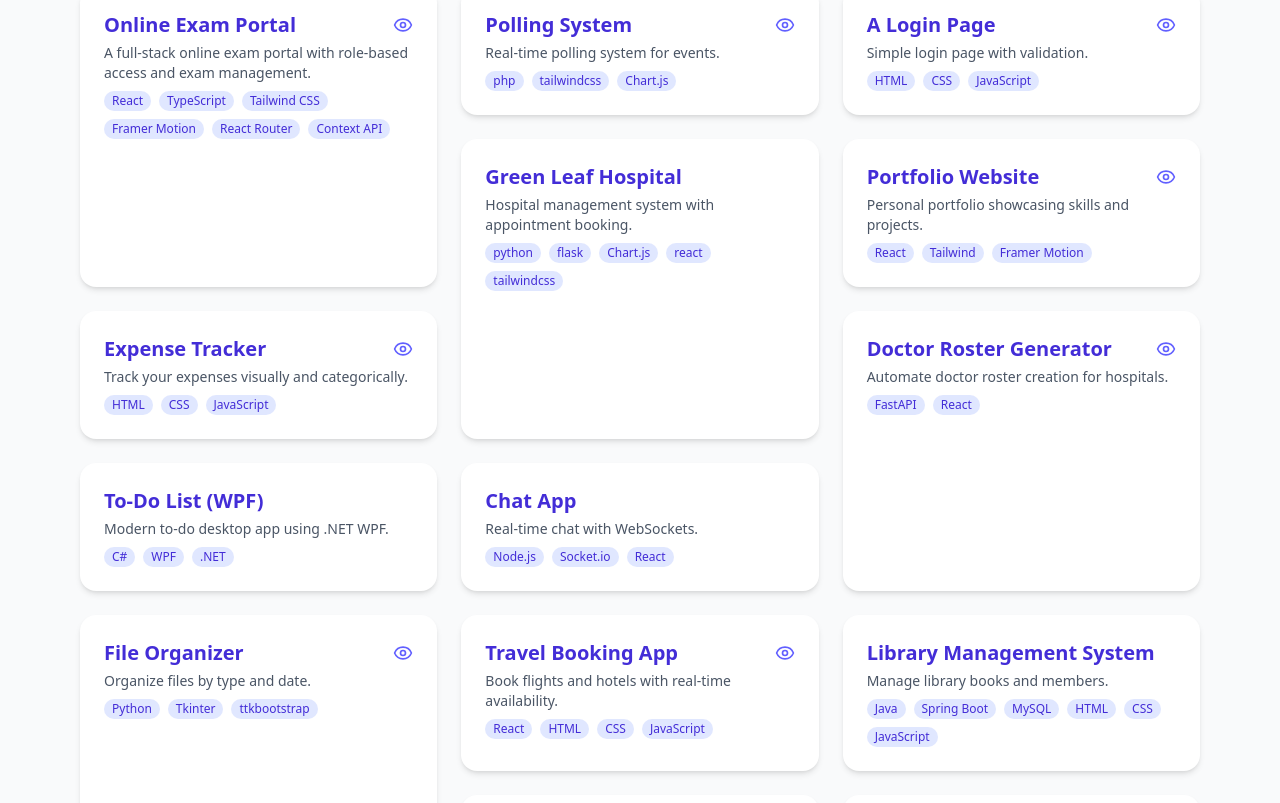
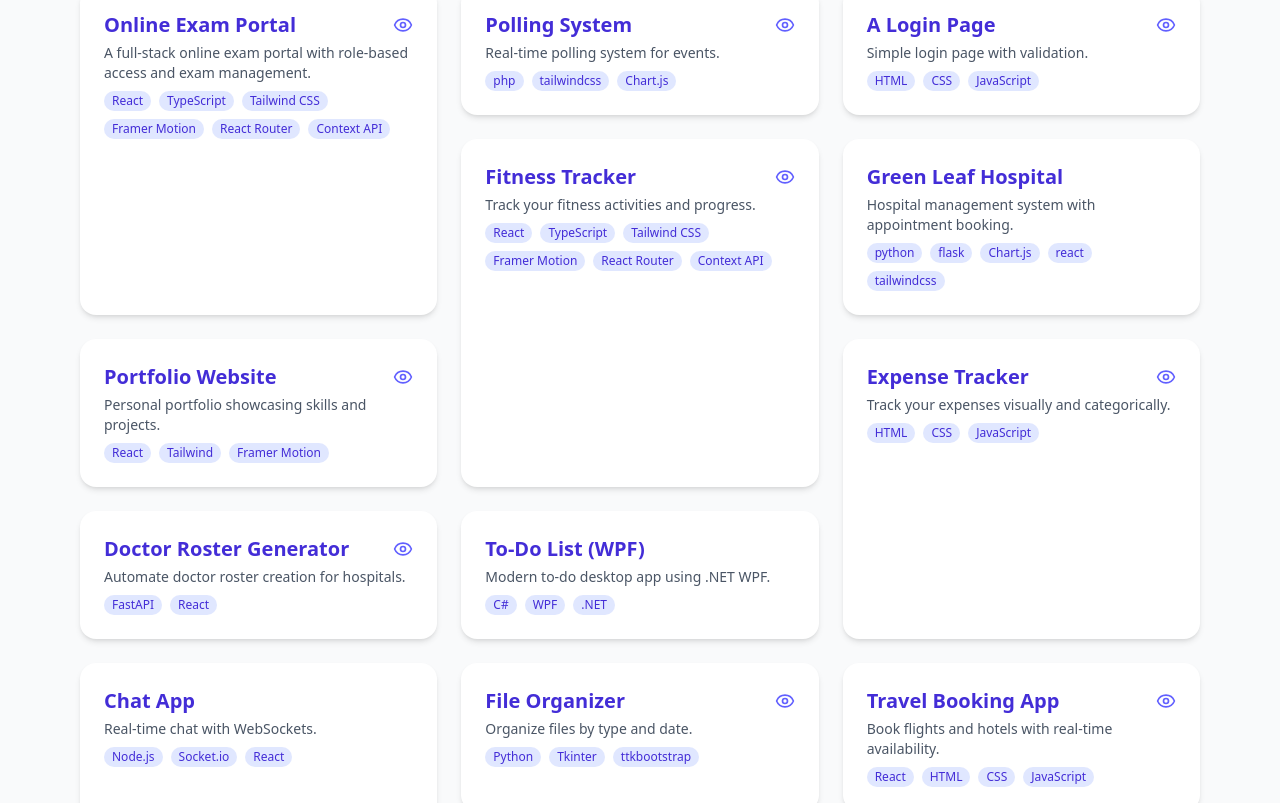
Before and after one commit to Aqueel-i/Aqueel-Ishak-Portfolio, a React (Vite) app: page / in a window 1280 px wide. Shown: the part 1357-2160 px from the top of the page. Built offline with nearby package versions, Linux system fonts and the light colour scheme.

Commit message:
Project Update

```diff
--- a/src/pages/Projects.jsx
+++ b/src/pages/Projects.jsx
@@ -30,6 +30,15 @@ const allProjects = [
     details: "A simple login page with validation and error messages...",
     link: "https://github.com/Aqueel-i/Just-a-Login-Page.git",
     live: "https://just-a-login-page.vercel.app/"
+  },
+  {
+    title: "Fitness Tracker",
+    description: "Track your fitness activities and progress.",
+    tech: ["React", "TypeScript", "Tailwind CSS", "Framer Motion", "React Router", "Context API"],
+    image: "/images/project.png",
+    details: "A fitness tracker app to log workouts, track progress, and set goals with a user-friendly interface and smooth animations.",
+    link: "https://github.com/Aqueel-i/Fitness-Tracker.git",
+    live: "https://fitness-tracker-psi-nine.vercel.app/"
   },
   {
     title: "Green Leaf Hospital",
```
